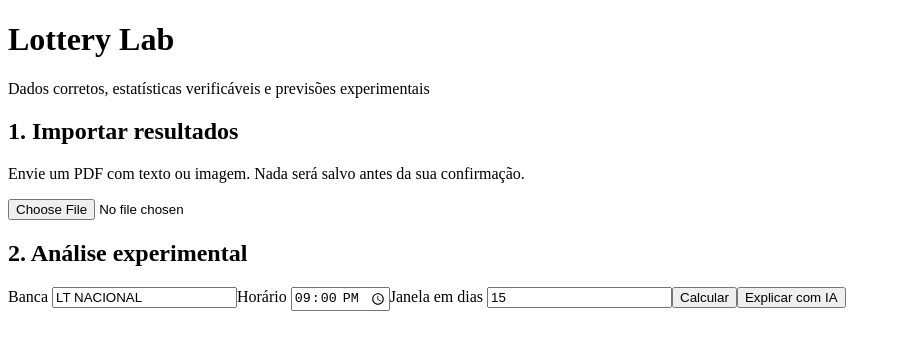
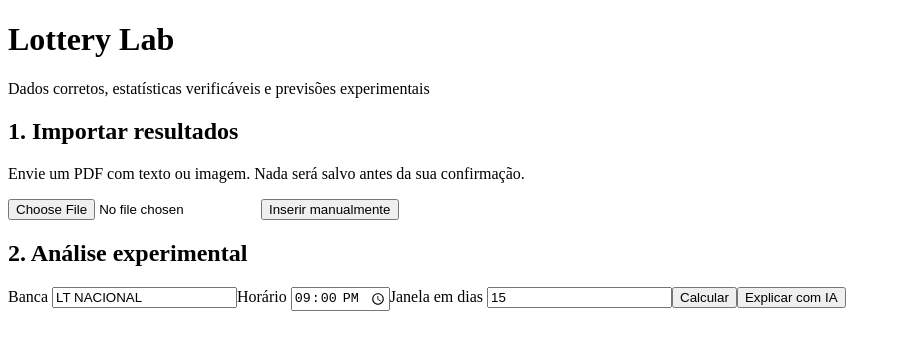
Before and after one commit to LucasGomes103/lottery-lab, an Angular app in the folder frontend/: page / in a window 1280 px wide. Shown: the top 350 px of the page, without its empty margins (0-901 px from the left). Built offline with nearby package versions, Linux system fonts and the light colour scheme.

Commit message:
feat: adiciona insercao manual de resultados

```diff
--- a/frontend/src/app/app.component.html
+++ b/frontend/src/app/app.component.html
@@ -6,7 +6,7 @@
   <section>
     <h2>1. Importar resultados</h2>
     <p class="muted">Envie um PDF com texto ou imagem. Nada será salvo antes da sua confirmação.</p>
-    <input type="file" accept="application/pdf,.pdf" (change)="select($event)" [disabled]="loading">
+    <div class="upload-actions"><input type="file" accept="application/pdf,.pdf" (change)="select($event)" [disabled]="loading"><button type="button" class="secondary" (click)="startManualImport()" [disabled]="loading">Inserir manualmente</button></div>
     <span *ngIf="loading" class="loading"> Renderizando e lendo o PDF por OCR...</span>
 
     <div *ngIf="preview" class="card">
--- a/frontend/src/app/app.component.ts
+++ b/frontend/src/app/app.component.ts
@@ -36,6 +36,24 @@ export class AppComponent {
             next: preview => { this.prepareForReview(preview); this.preview = preview; this.loading = false; },
             error: error => { this.error = this.errorMessage(error); this.loading = false; }
         });
+    }
+
+    startManualImport() {
+        const now = new Date();
+        const localDate = `${now.getFullYear()}-${String(now.getMonth() + 1).padStart(2, '0')}-${String(now.getDate()).padStart(2, '0')}`;
+        this.preview = {
+            fileName: `insercao-manual-${localDate}`,
+            sourceHash: `manual-${Date.now()}`,
+            usedOcr: false,
+            warnings: ['Preenchimento manual: confira todos os horários e resultados antes de confirmar.'],
+            extractions: [{
+                bank: 'LT NACIONAL', date: localDate, time: null,
+                results: Array.from({ length: 7 }, (_, index) => this.emptyResult(index + 1)),
+                warnings: ['Informe o horário e os sete resultados.']
+            }]
+        };
+        this.error = '';
+        this.message = '';
     }
 
     normalize(result: ParsedResult) {
```
Also changed, not shown: frontend/src/styles.css (+1 -1 lines).
